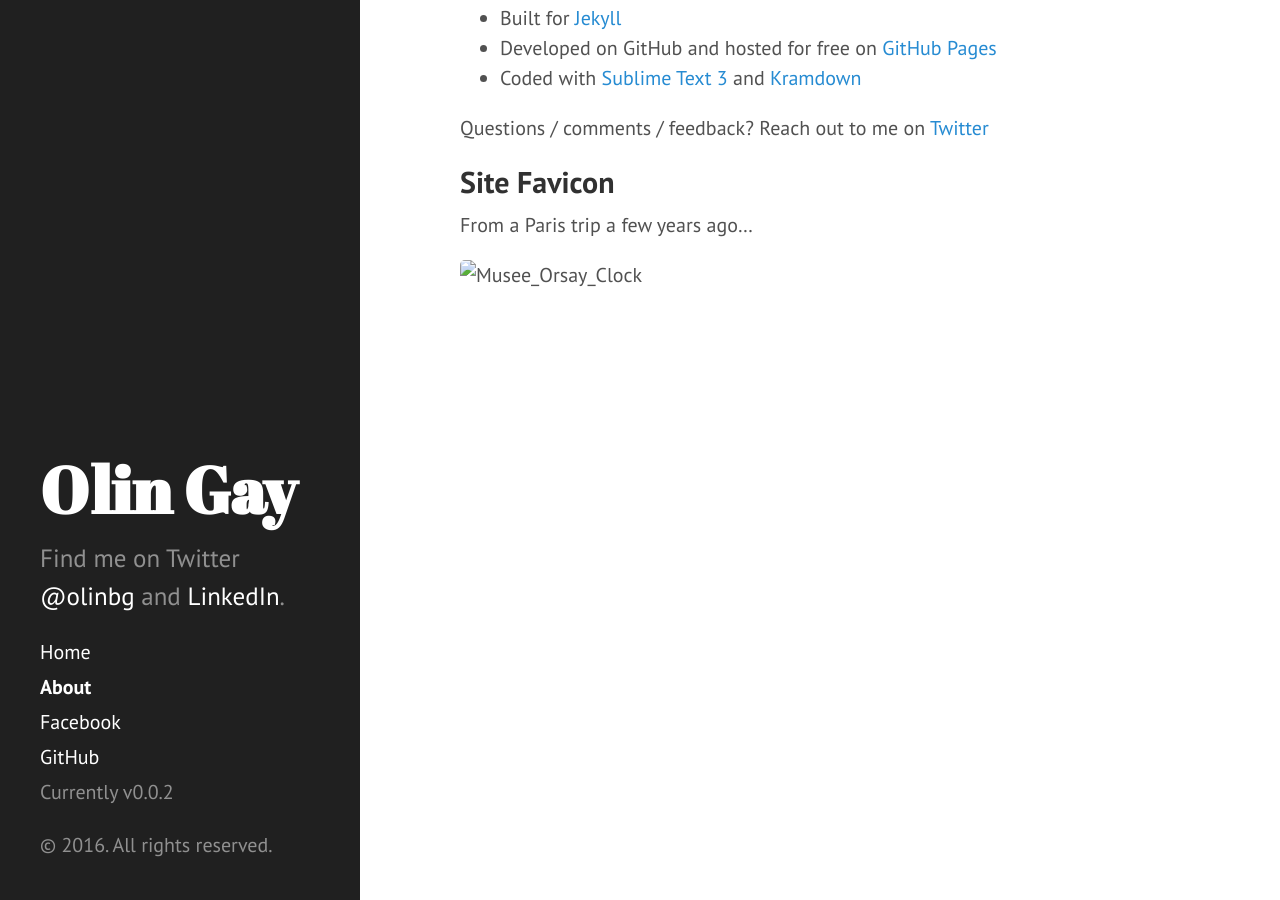
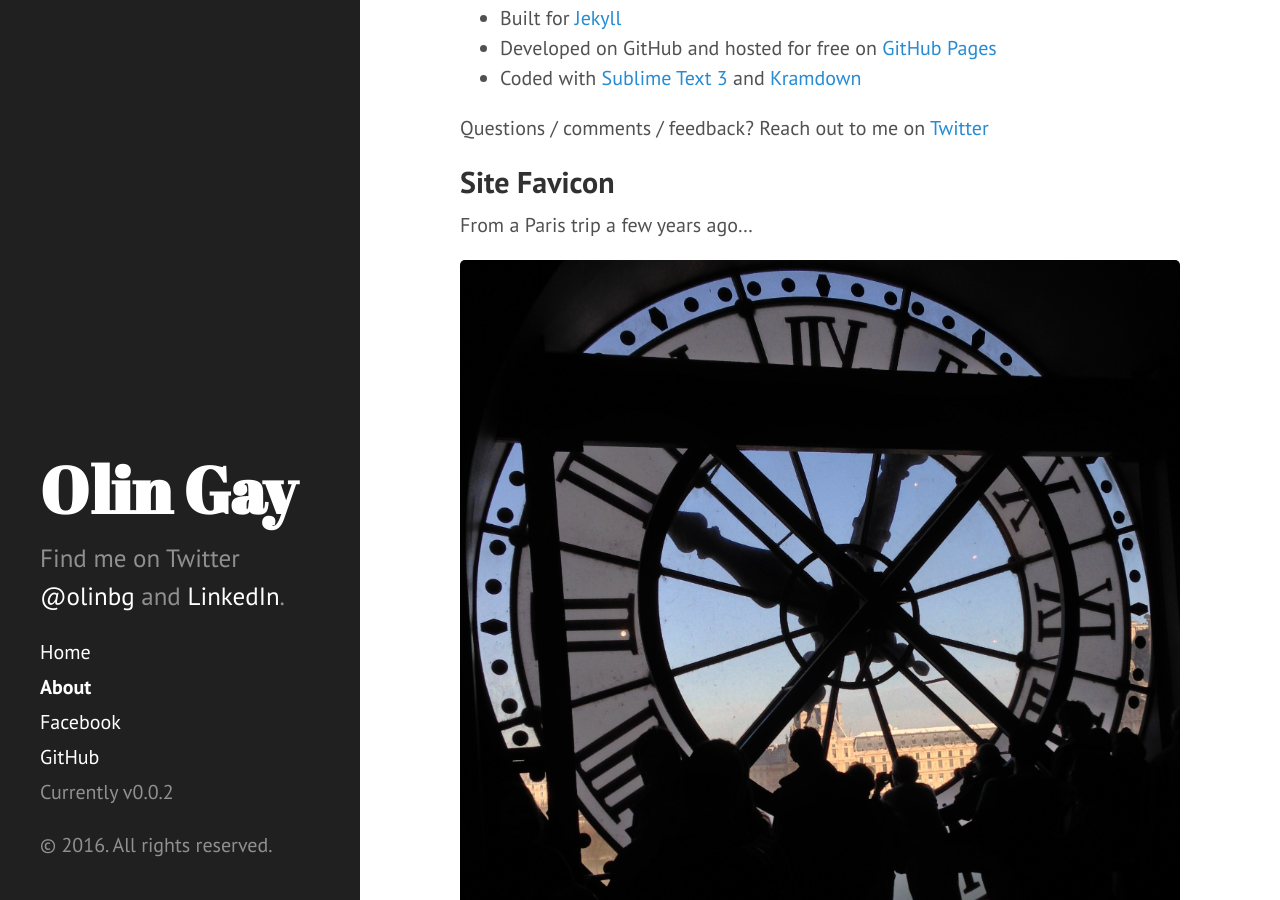
Before and after one commit to olinbg/olinbg.github.com, a Jekyll site: the page built from about.md, in a window 1280 px wide and 900 px high, scrolled down 305 px. Built offline with Jekyll 4.4.1, drawn with Linux system fonts in a browser that asks for light colours.

Commit message:
Another link fix

```diff
--- a/about.md
+++ b/about.md
@@ -20,4 +20,4 @@ Questions / comments / feedback?  Reach out to me on [Twitter]({{ site.author.ur
 
 From a Paris trip a few years ago...
 
-![Musee_Orsay_Clock]({{ site.url }}_assets/Musee_Orsay_Clock.jpg)
+![Musee_Orsay_Clock]({{ site.url }}public/images/Musee_Orsay_Clock.jpg)
```
Also changed, not shown: public/images/Musee_Orsay_Clock.jpg (added).
